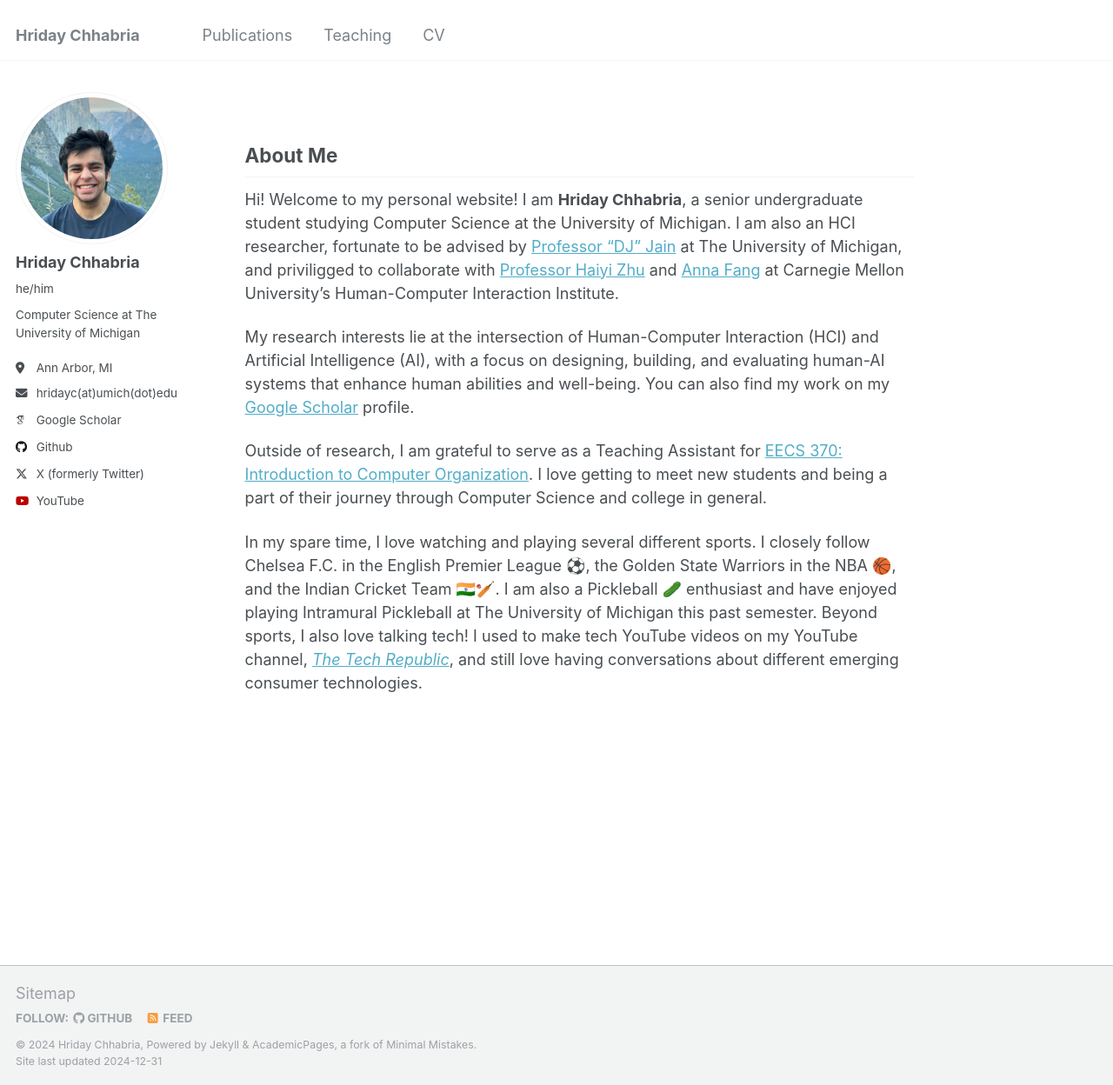
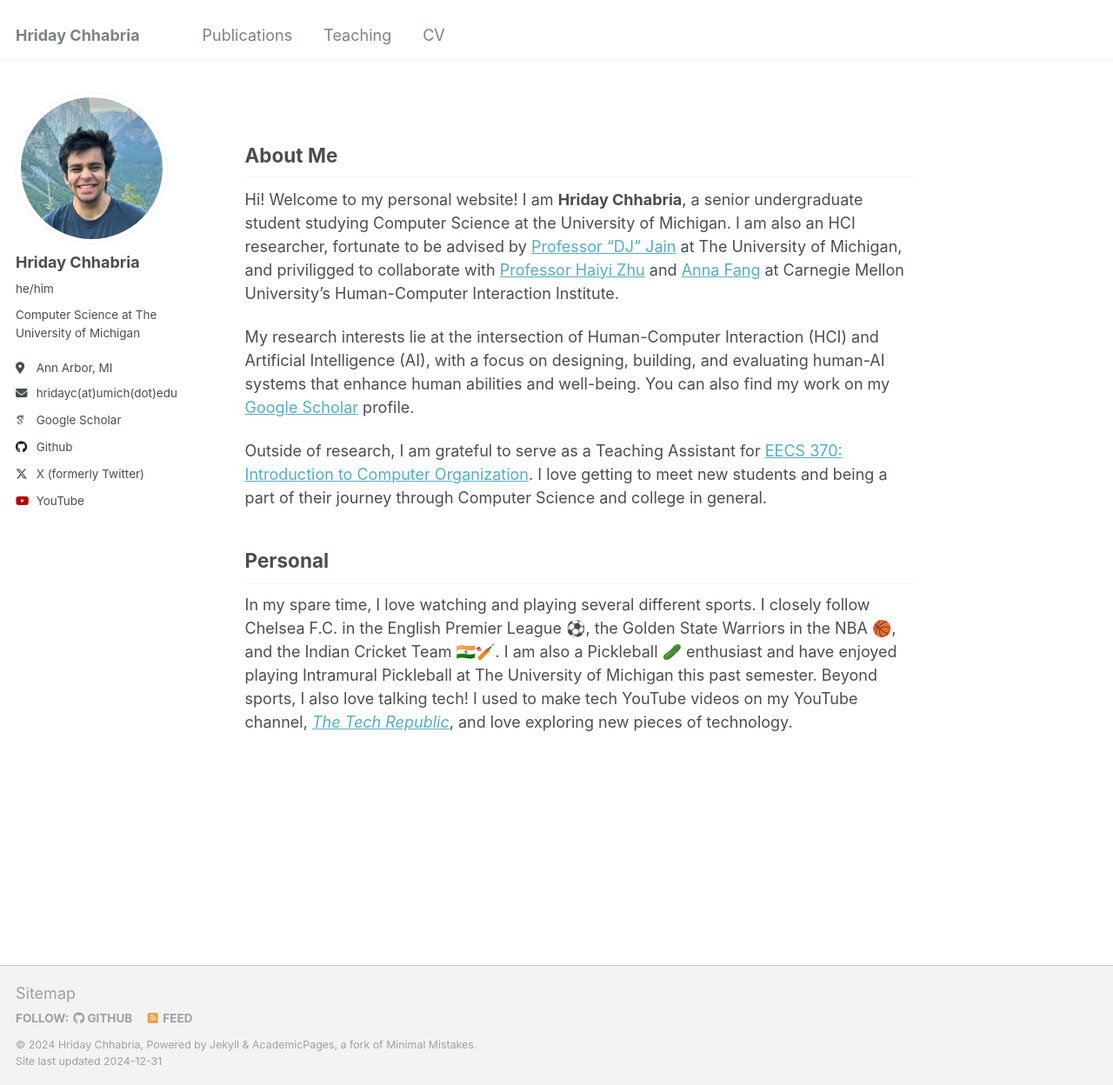
Before and after one commit to hridayc7/hridayc7.github.io, a Jekyll site: the page built from _pages/about.md, in a window 1280 px wide and 1248 px high. Shown: the whole window at 87% size. Built offline with Jekyll 4.4.1, drawn with Linux system fonts in a browser that asks for light colours; some web fonts are replaced.

Commit message:
Updated about me page

```diff
--- a/_pages/about.md
+++ b/_pages/about.md
@@ -15,5 +15,5 @@ My research interests lie at the intersection of Human-Computer Interaction (HCI
 
 Outside of research, I am grateful to serve as a Teaching Assistant for [EECS 370: Introduction to Computer Organization](https://eecs370.github.io/). I love getting to meet new students and being a part of their journey through Computer Science and college in general.
 
-
-In my spare time, I love watching and playing several different sports. I closely follow Chelsea F.C. in the English Premier League ⚽️, the Golden State Warriors in the NBA 🏀, and the Indian Cricket Team 🇮🇳🏏. I am also a Pickleball 🥒 enthusiast and have enjoyed playing Intramural Pickleball at The University of Michigan this past semester. Beyond sports, I also love talking tech! I used to make tech YouTube videos on my YouTube channel, [*The Tech Republic*](https://www.youtube.com/thetechrepublic), and still love having conversations about different emerging consumer technologies.
+## Personal
+In my spare time, I love watching and playing several different sports. I closely follow Chelsea F.C. in the English Premier League ⚽️, the Golden State Warriors in the NBA 🏀, and the Indian Cricket Team 🇮🇳🏏. I am also a Pickleball 🥒 enthusiast and have enjoyed playing Intramural Pickleball at The University of Michigan this past semester. Beyond sports, I also love talking tech! I used to make tech YouTube videos on my YouTube channel, [*The Tech Republic*](https://www.youtube.com/thetechrepublic), and love exploring new pieces of technology.
```
